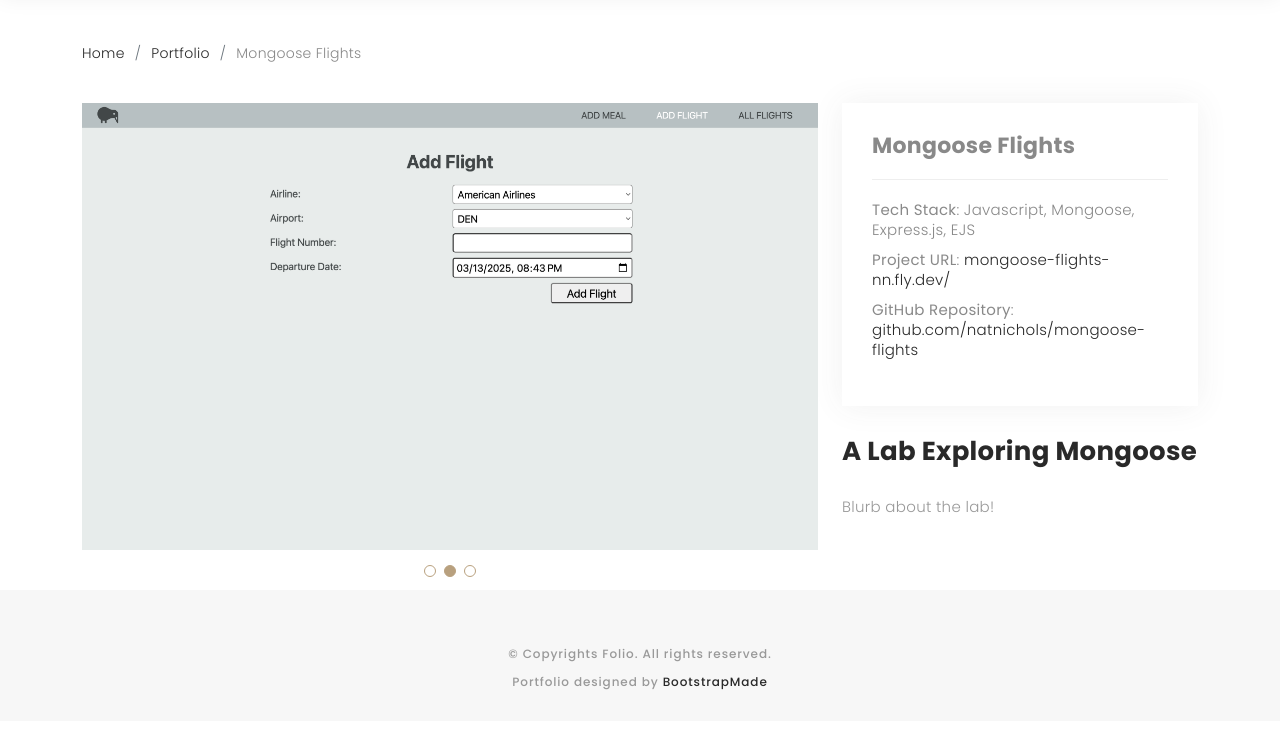
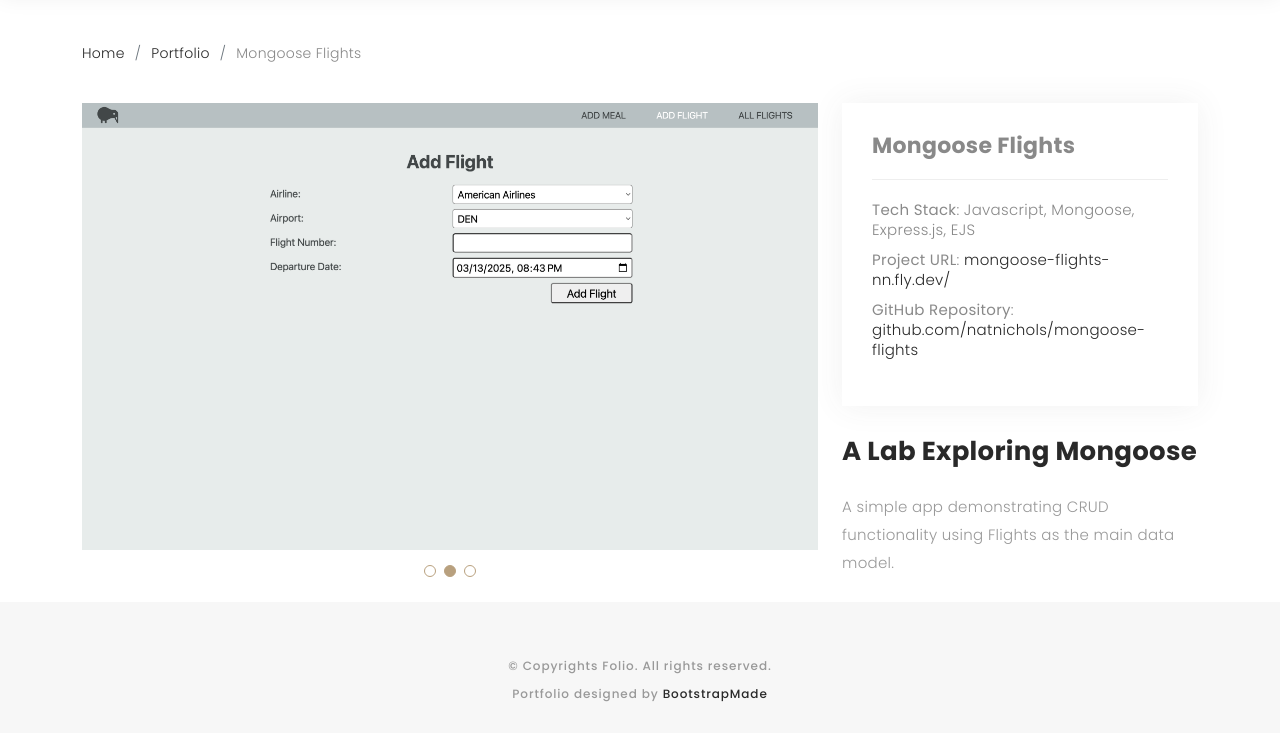
Before and after one commit to natnichols/nn-portfolio-mach1, a plain HTML site: page mongoose-flights-details.html in a window 1280 px wide. Shown: the part 77-810 px from the top of the page. Drawn offline with nearby package versions, Linux system fonts and the light colour scheme; a web font is replaced by a local one.

Commit message:
update app description

```diff
--- a/mongoose-flights-details.html
+++ b/mongoose-flights-details.html
@@ -116,7 +116,7 @@
             <div class="portfolio-description">
               <h2>A Lab Exploring Mongoose</h2>
               <p>
-                Blurb about the lab!
+                A simple app demonstrating CRUD functionality using Flights as the main data model.
               </p>
             </div>
           </div>
```
